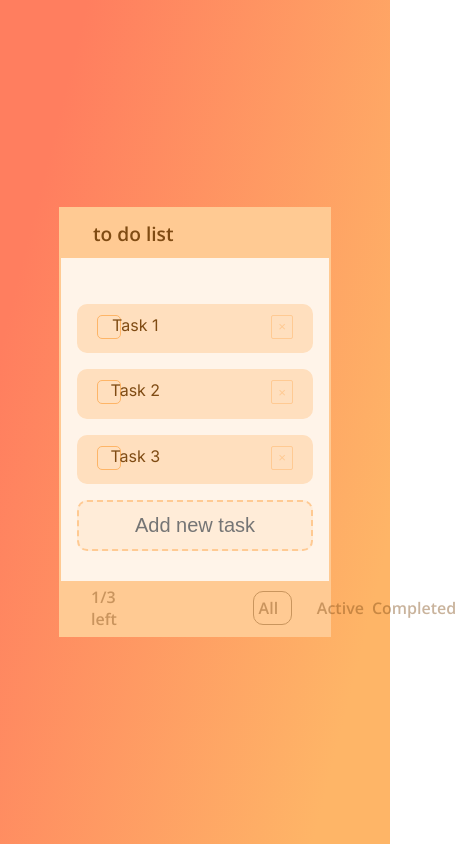
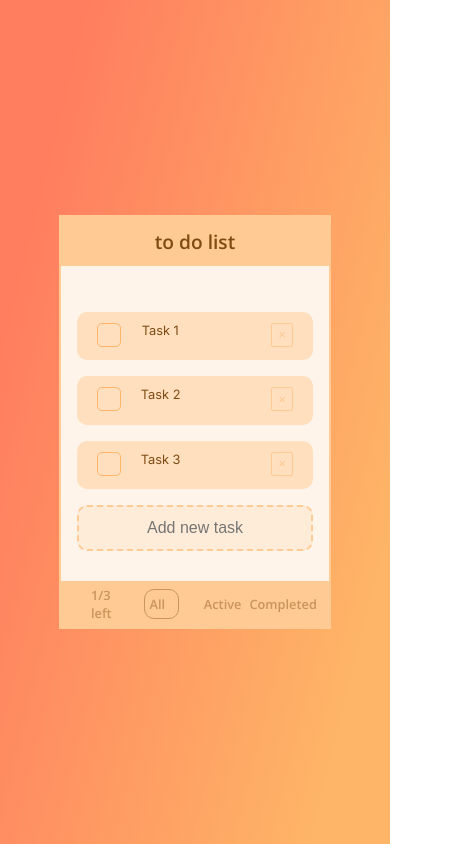
Before and after one commit to Lerinskaya/VueJS-TodoApp, a Vue app in the folder vue-project/: page / in a window 390 px wide. Shown: the whole page, 464 px wide, since content can reach past the window. Built offline with nearby package versions, Linux system fonts and the light colour scheme.

Commit message:
change tab buttons

```diff
--- a/vue-project/src/App.vue
+++ b/vue-project/src/App.vue
@@ -1,15 +1,13 @@
 <template>
-  <div id="app">
-    <section :class="$style.list">
+  <div id="app" :class="$style.list">
     <div :class="$style.app">
       <Title />
-        <TaskArea v-bind:todos="todos" />
+      <TaskArea :todos="todos" />
       <Footer />
     </div>
     <div :class="$style.todoImage">
       <img src="@/assets/note.png" />
     </div>
-    </section>
   </div>
 </template>
 
--- a/vue-project/src/components/atoms/AddTask.vue
+++ b/vue-project/src/components/atoms/AddTask.vue
@@ -20,6 +20,13 @@ export default {
   background-color: $peach;
   border: 2px dashed $lightOrange;
   max-width: 30rem;
+  @media (max-width: 980px) {
+    max-width: 30rem;
+    margin: 1rem;
+  }
+  @media (max-width: 450px) {
+    margin-bottom: 0;
+  }
   input {
     font-weight: 400;
     font-size: 1.25rem;
@@ -28,21 +35,10 @@ export default {
     border: none;
     display: flex;
     text-align: center;
-  }
-}
-@media (max-width: 980px) {
-  .add {
-    max-width: 28rem;
-    margin: 1rem;
-  }
-}
-@media (max-width: 450px) {
-  input {
-    max-width: 10rem;
-    font-size: 1rem;
-  }
-  .add {
-    margin-bottom: 0;
+    @media (max-width: 450px) {
+      max-width: 10rem;
+      font-size: 1rem;
+    }
   }
 }
 </style>
--- /dev/null
+++ b/vue-project/src/components/atoms/TaskCounter.vue
@@ -0,0 +1,16 @@
+<template>
+  <p :class="$style.todoLeft">1/3 left</p>
+</template>
+
+<script>
+export default {
+  components: {},
+};
+</script>
+
+<style lang="scss" module>
+.todoLeft {
+  margin-right: 0;
+  cursor: pointer;
+}
+</style>
--- a/vue-project/src/components/atoms/TitleName.vue
+++ b/vue-project/src/components/atoms/TitleName.vue
@@ -14,25 +14,18 @@ export default {};
   padding: 0.688rem 14.1rem;
   font-weight: 600;
   font-size: 1.25rem;
-}
-@media (max-width: 600px) {
-  .title {
+  text-align: center;
+  @media (max-width: 980px) {
+    padding: 0.688rem 10rem;
+    font-size: 1.2rem;
+  }
+  @media (max-width: 850px) {
     padding: 0.688rem 5rem;
   }
-}
-@media (max-width: 850px) {
-  .title {
-    padding: 0.688rem 7rem;
+  @media (max-width: 600px) {
+    padding: 0.688rem 4rem;
   }
-}
-@media (max-width: 980px) {
-  .title {
-    padding: 0.688rem 9.1rem;
-    font-size: 1.2rem;
-  }
-}
-@media (max-width: 450px) {
-  .title {
+  @media (max-width: 450px) {
     padding: 0.688rem 2rem;
   }
 }
--- a/vue-project/src/components/molecules/Task.vue
+++ b/vue-project/src/components/molecules/Task.vue
@@ -37,39 +37,36 @@ export default {
   padding: 0.688rem 0;
   margin-top: 0;
   border-radius: 0.625rem;
+  @media (max-width: 980px) {
+    max-width: 30rem;
+    margin: 1rem;
+  }
+  @media (max-width: 850px) {
+    font-size: 1rem;
+  }
+  @media (max-width: 600px) {
+    font-size: 0.8rem;
+  }
   .task {
     margin-left: -8rem;
+    @media (max-width: 850px) {
+      input {
+        font-size: 1rem;
+      }
+    }
+    @media (max-width: 600px) {
+      margin-left: -6rem;
+      input {
+        max-width: 10rem;
+        font-size: 0.9rem;
+      }
+    }
+    @media (max-width: 450px) {
+      margin-left: -3rem;
+    }
   }
 }
 .todo:first-child {
   margin-top: 1.875rem;
 }
-@media (max-width: 600px) {
-  .todo {
-    font-size: 0.8rem;
-  }
-  .task {
-    input {
-      max-width: 10rem;
-      font-size: 0.9rem;
-    }
-  }
-}
-@media (max-width: 850px) {
-  .todo {
-    font-size: 1rem;
-  }
-  .task {
-    margin: 0 1rem;
-    input {
-      font-size: 1rem;
-    }
-  }
-}
-@media (max-width: 980px) {
-  .todo {
-    max-width: 28rem;
-    margin: 1rem;
-  }
-}
 </style>
--- a/vue-project/src/components/organisms/Footer.vue
+++ b/vue-project/src/components/organisms/Footer.vue
@@ -1,24 +1,26 @@
 <template>
   <footer :class="$style.footer">
+    <TaskCounter />
     <TabButton v-for="tab in tabs" :key="tab.id" :title="tab.title" />
   </footer>
 </template>
 
 <script>
 import TabButton from "@/components/atoms/TabButton";
+import TaskCounter from "@/components/atoms/TaskCounter";
 export default {
   data() {
     return {
       tabs: [
-        { id: 1, title: "1/3 left" },
-        { id: 2, title: "All" },
-        { id: 3, title: "Active" },
-        { id: 4, title: "Completed" },
+        { id: 1, title: "All" },
+        { id: 2, title: "Active" },
+        { id: 3, title: "Completed" },
       ],
     };
   },
   components: {
     TabButton,
+    TaskCounter,
   },
 };
 </script>
@@ -34,23 +36,25 @@ export default {
   font-size: 1.25rem;
   padding: 0.7rem 1.875rem;
   align-items: center;
+  @media (max-width: 980px) {
+    font-size: 1rem;
+    padding: 0.3rem 1.875rem;
+  }
+  @media (max-width: 450px) {
+    font-size: 0.8rem;
+  }
   div:nth-child(2) {
     margin-left: 8rem;
     border: 1px solid $brownBorder;
     border-radius: 0.625rem;
     padding: 0.3rem;
     margin-right: 1.56rem;
-  }
-}
-@media (max-width: 450px) {
-  .footer {
-    font-size: 0.8rem;
-  }
-}
-@media (max-width: 980px) {
-  .footer {
-    font-size: 1rem;
-    padding: 0.3rem 1.875rem;
+    @media (max-width: 980px) {
+      margin-left: 5rem;
+    }
+    @media (max-width: 450px) {
+      margin-left: 2rem;
+    }
   }
 }
 </style>
--- a/vue-project/src/components/organisms/TaskArea.vue
+++ b/vue-project/src/components/organisms/TaskArea.vue
@@ -35,9 +35,7 @@ export default {
   background-color: $lightPeach;
   padding-top: 1.875rem;
   padding-bottom: 1.875rem;
-}
-@media (max-width: 800px) {
-  .taskArea {
+  @media (max-width: 800px) {
     padding-top: 1rem;
   }
 }
```
Lines whose indentation alone changed are shown as unchanged.
